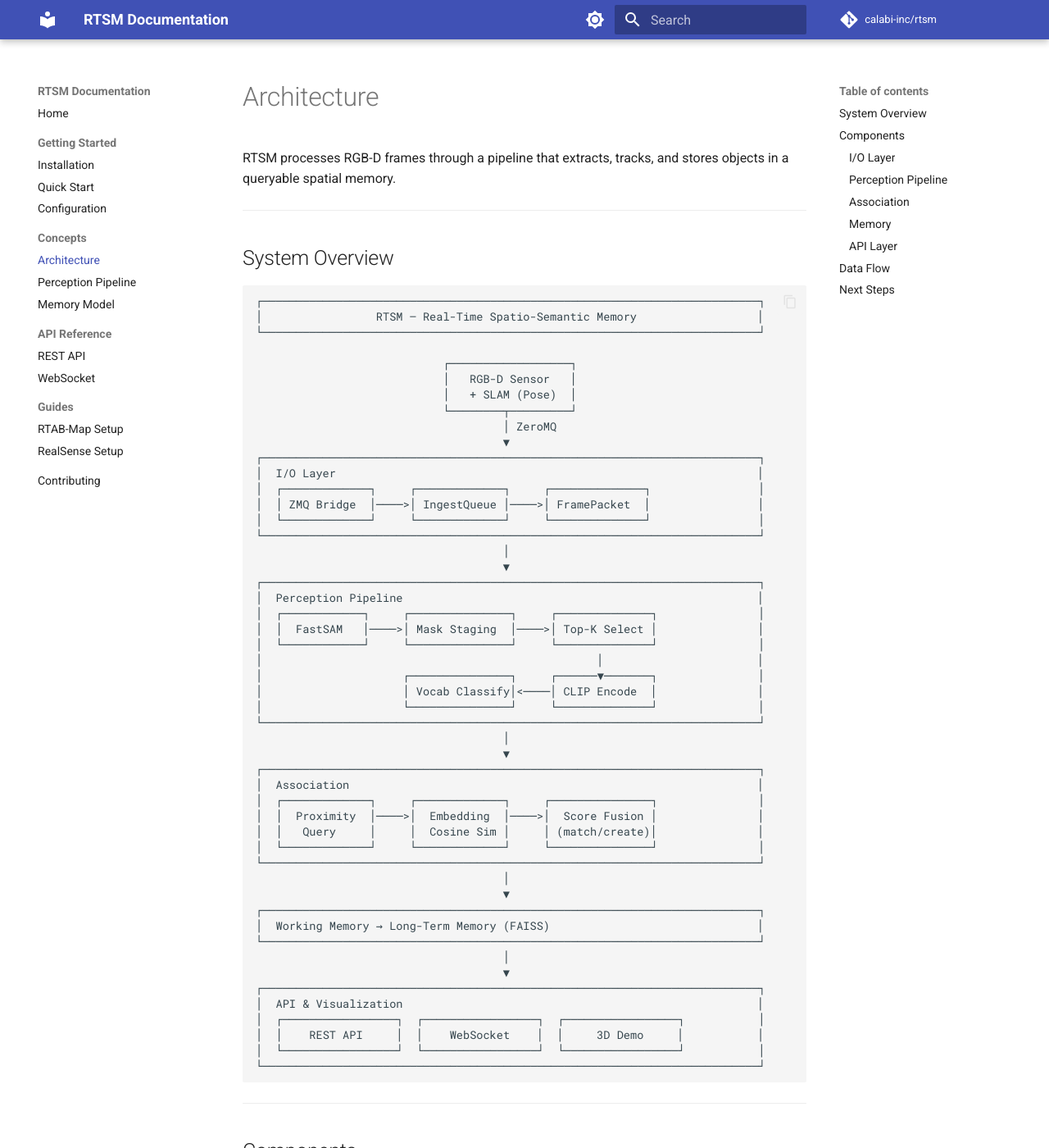
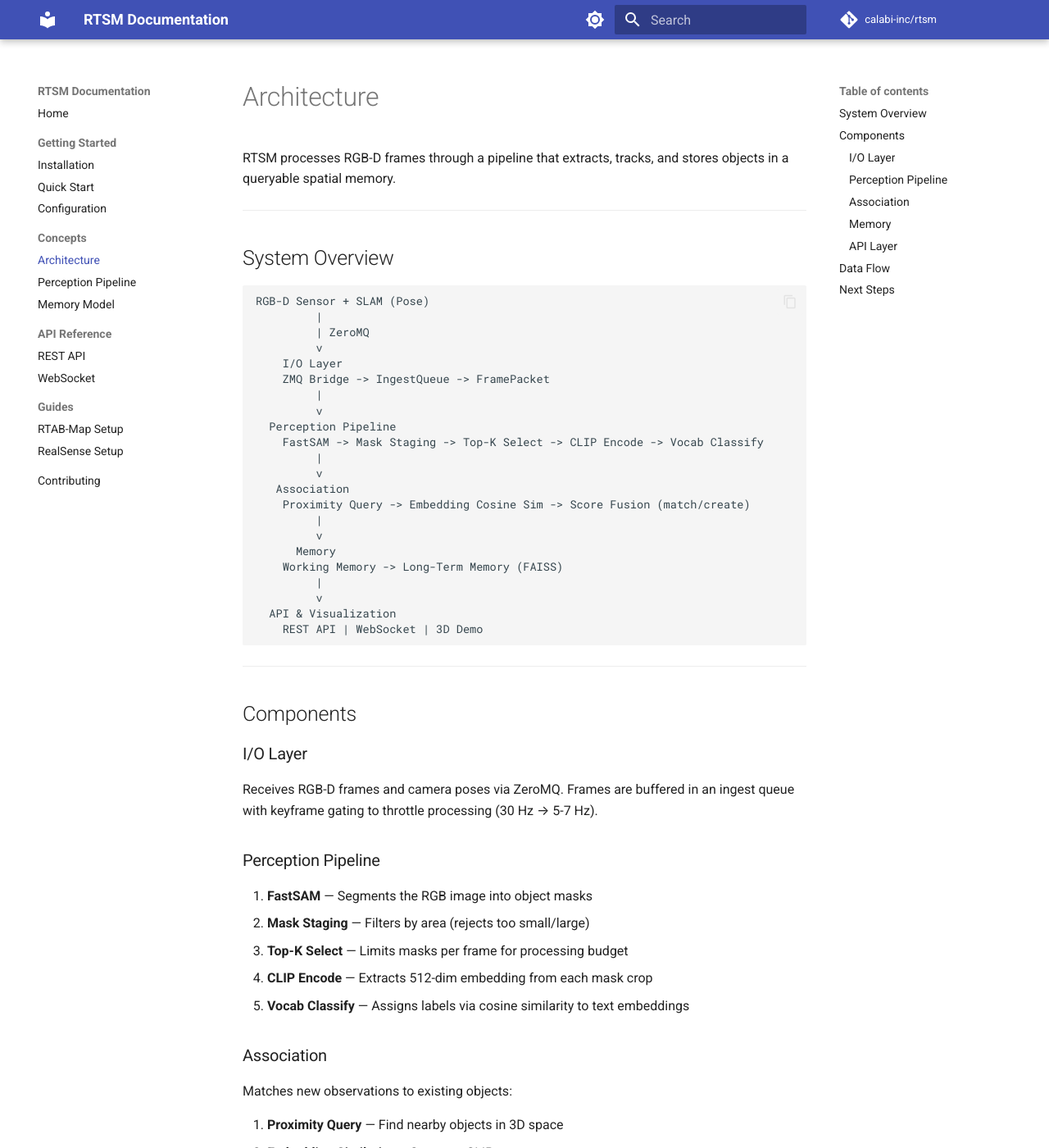
Before and after one commit to calabi-inc/rtsm, an MkDocs documentation site: the page built from docs/concepts/architecture.md, in a window 1280 px wide and 1400 px high. Shown: the whole window at 82% size. Built offline with MkDocs 1.6.1 and Material for MkDocs 9.7.7, drawn with Linux system fonts in a browser that asks for light colours; comment, search, counter and statistics services are not loaded.

Commit message:
[docs] Simplify architecture diagram in documentation for clarity and readability

````diff
--- a/docs/concepts/architecture.md
+++ b/docs/concepts/architecture.md
@@ -7,56 +7,28 @@ RTSM processes RGB-D frames through a pipeline that extracts, tracks, and stores
 ## System Overview
 
 ```
-┌──────────────────────────────────────────────────────────────────────────┐
-│                 RTSM — Real-Time Spatio-Semantic Memory                  │
-└──────────────────────────────────────────────────────────────────────────┘
-
-                            ┌──────────────────┐
-                            │   RGB-D Sensor   │
-                            │   + SLAM (Pose)  │
-                            └────────┬─────────┘
-                                     │ ZeroMQ
-                                     ▼
-┌──────────────────────────────────────────────────────────────────────────┐
-│  I/O Layer                                                               │
-│  ┌─────────────┐     ┌─────────────┐     ┌──────────────┐                │
-│  │ ZMQ Bridge  │────>│ IngestQueue │────>│ FramePacket  │                │
-│  └─────────────┘     └─────────────┘     └──────────────┘                │
-└──────────────────────────────────────────────────────────────────────────┘
-                                     │
-                                     ▼
-┌──────────────────────────────────────────────────────────────────────────┐
-│  Perception Pipeline                                                     │
-│  ┌────────────┐     ┌───────────────┐     ┌──────────────┐               │
-│  │  FastSAM   │────>│ Mask Staging  │────>│ Top-K Select │               │
-│  └────────────┘     └───────────────┘     └──────────────┘               │
-│                                                  │                       │
-│                     ┌───────────────┐     ┌──────▼───────┐               │
-│                     │ Vocab Classify│<────│ CLIP Encode  │               │
-│                     └───────────────┘     └──────────────┘               │
-└──────────────────────────────────────────────────────────────────────────┘
-                                     │
-                                     ▼
-┌──────────────────────────────────────────────────────────────────────────┐
-│  Association                                                             │
-│  ┌─────────────┐     ┌─────────────┐     ┌───────────────┐               │
-│  │  Proximity  │────>│  Embedding  │────>│  Score Fusion │               │
-│  │   Query     │     │  Cosine Sim │     │ (match/create)│               │
-│  └─────────────┘     └─────────────┘     └───────────────┘               │
-└──────────────────────────────────────────────────────────────────────────┘
-                                     │
-                                     ▼
-┌──────────────────────────────────────────────────────────────────────────┐
-│  Working Memory → Long-Term Memory (FAISS)                               │
-└──────────────────────────────────────────────────────────────────────────┘
-                                     │
-                                     ▼
-┌──────────────────────────────────────────────────────────────────────────┐
-│  API & Visualization                                                     │
-│  ┌─────────────────┐  ┌─────────────────┐  ┌─────────────────┐           │
-│  │    REST API     │  │    WebSocket    │  │     3D Demo     │           │
-│  └─────────────────┘  └─────────────────┘  └─────────────────┘           │
-└──────────────────────────────────────────────────────────────────────────┘
+RGB-D Sensor + SLAM (Pose)
+         |
+         | ZeroMQ
+         v
+    I/O Layer
+    ZMQ Bridge -> IngestQueue -> FramePacket
+         |
+         v
+  Perception Pipeline
+    FastSAM -> Mask Staging -> Top-K Select -> CLIP Encode -> Vocab Classify
+         |
+         v
+   Association
+    Proximity Query -> Embedding Cosine Sim -> Score Fusion (match/create)
+         |
+         v
+      Memory
+    Working Memory -> Long-Term Memory (FAISS)
+         |
+         v
+  API & Visualization
+    REST API | WebSocket | 3D Demo
 ```
 
 ---
````
